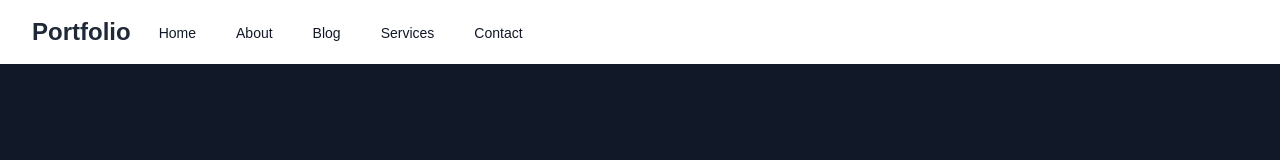
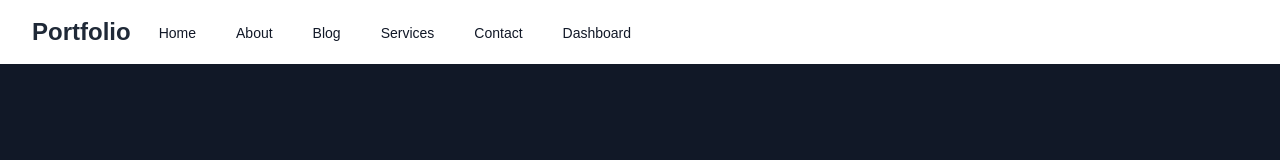
Before and after one commit to aaabir2a/portfolio, a Next.js app: page / in a window 1280 px wide. Shown: the top 160 px of the page. Built offline with nearby package versions, Linux system fonts and the light colour scheme; no server answers; the database is empty.

Commit message:
fix: correct import statement syntax and add Dashboard link to Menu component

```diff
--- a/src/components/Menu.tsx
+++ b/src/components/Menu.tsx
@@ -1,4 +1,4 @@
-import Link from "next/link"
+import Link from "next/link";
 
 const Menu = () => {
   return (
@@ -42,12 +42,18 @@ const Menu = () => {
               >
                 Contact
               </Link>
+              <Link
+                href="/dashboard"
+                className="text-gray-900 inline-flex items-center px-1 pt-1 border-b-2 border-transparent hover:border-gray-300 text-sm font-medium"
+              >
+                Dashboard
+              </Link>
             </div>
           </div>
         </div>
       </div>
     </nav>
-  )
-}
+  );
+};
 
-export default Menu
+export default Menu;
```
